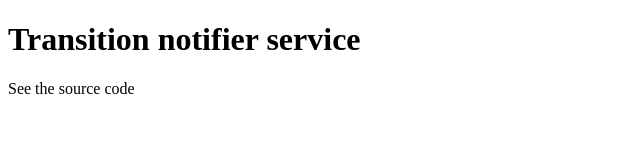
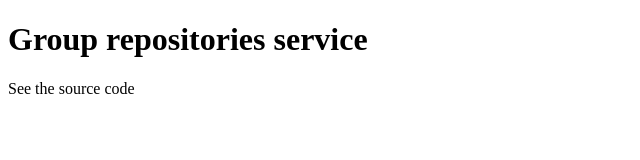
Before and after one commit to w3c/groups-server, a website: page docs/index.html in a window 1280 px wide. Shown: the whole page, without its empty margins (0-640 px from the left). Drawn offline with Linux system fonts and the light colour scheme.

Commit message:
Fix: docuemntation

```diff
--- a/docs/index.html
+++ b/docs/index.html
@@ -4,10 +4,10 @@
   <meta charset="UTF-8">
   <meta name="viewport" content="width=device-width, initial-scale=1.0">
   <meta http-equiv="X-UA-Compatible" content="ie=edge">
-  <title>Transition notifier</title>
+  <title>Group repositories</title>
 </head>
 <body>
-  <h1>Transition notifier service</h1>
+  <h1>Group repositories service</h1>
   <p>
     See the source code
   </p>
```
